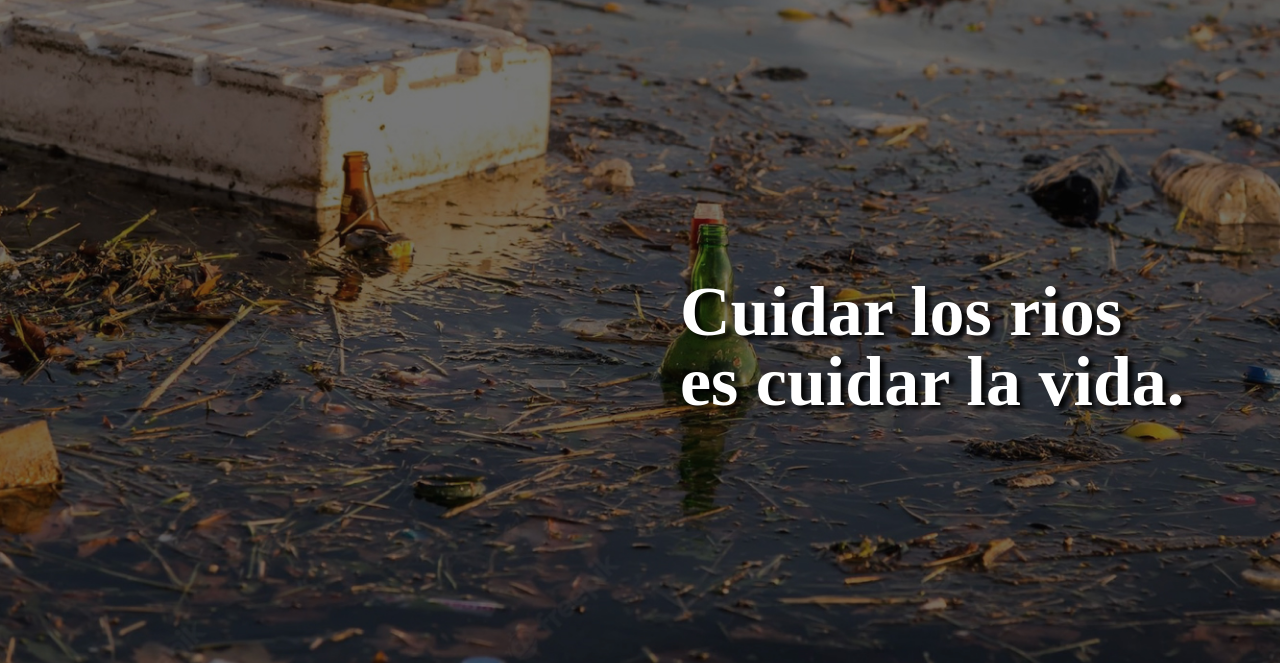
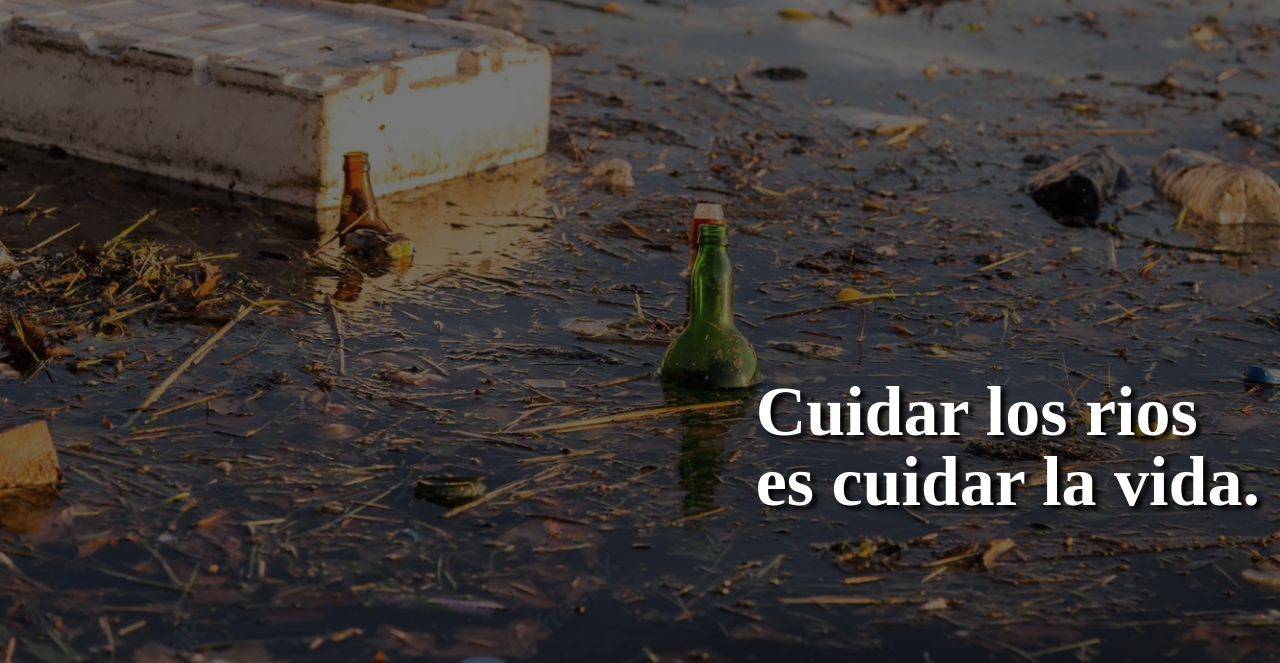
Before and after one commit to agufernndez/proyectoYorio, a website: page index.html in a window 1280 px wide. Shown: the part 123-786 px from the top of the page. Drawn offline with nearby package versions, Linux system fonts and the light colour scheme; a web font is replaced by a local one.

Commit message:
arregle texto de cada pagina y link contacto

```diff
--- a/scss/style.scss
+++ b/scss/style.scss
@@ -24,49 +24,28 @@
 // DIV CON CLASS CONTENT DEL MAIN DE TODAS LAS PAGES.
 .mainIndex{
     .container1{
-
         .container1__texto{
             // background-color: black;
-            width: 600px;
+            width:fit-content;
+            position: relative;
+            top: 500px; /*(para que se aplique tiene que estar posicionado SI o SI, sino no funciona*/
             margin-left: auto;
-            margin-bottom: 100px;
-            padding-top: 400px;
+            padding-right: 20px;
             font-family: R extrabold;
             font-weight: 800;
             font-size: 70px;
             line-height: 70px;
             color: #FFFFFF;
             text-shadow: 5px 4px 4px rgba(0, 0, 0, 0.9);
-
         }
     }
 
+}
 
-}
-// .content {
-//     .textoHeaderInicio {
-//         position: absolute;
-//         width: 1043px;
-//         left: 800px;
-//         top: 450px;
-//         font-family: R extrabold;
-//         font-style: normal;
-//         font-weight: 800;
-//         font-size: 70px;
-//         line-height: 70px;
-//         // display: flex;
-//         // align-items: center;
-//         color: #FFFFFF;
-//         mix-blend-mode: normal;
-//         text-shadow: 5px 4px 4px rgba(0, 0, 0, 0.9);
-//     }
-
-
-// }
 // IMAGEN DE FONDE DE CADA PAGE.
 // INDEX.
 .container1{
-    background-image: url(../img/fotoHeader.jpg);
+    background-image: url(../img/index.jpg);
     height: 100vh;
     width: 100vw;
     background-size: cover;
```
Also changed, not shown: index.html (+4 -0 lines), css/main.css, img/index.jpg (renamed from img/fotoHeader.jpg), img/menuHamburguesa.png (added).
